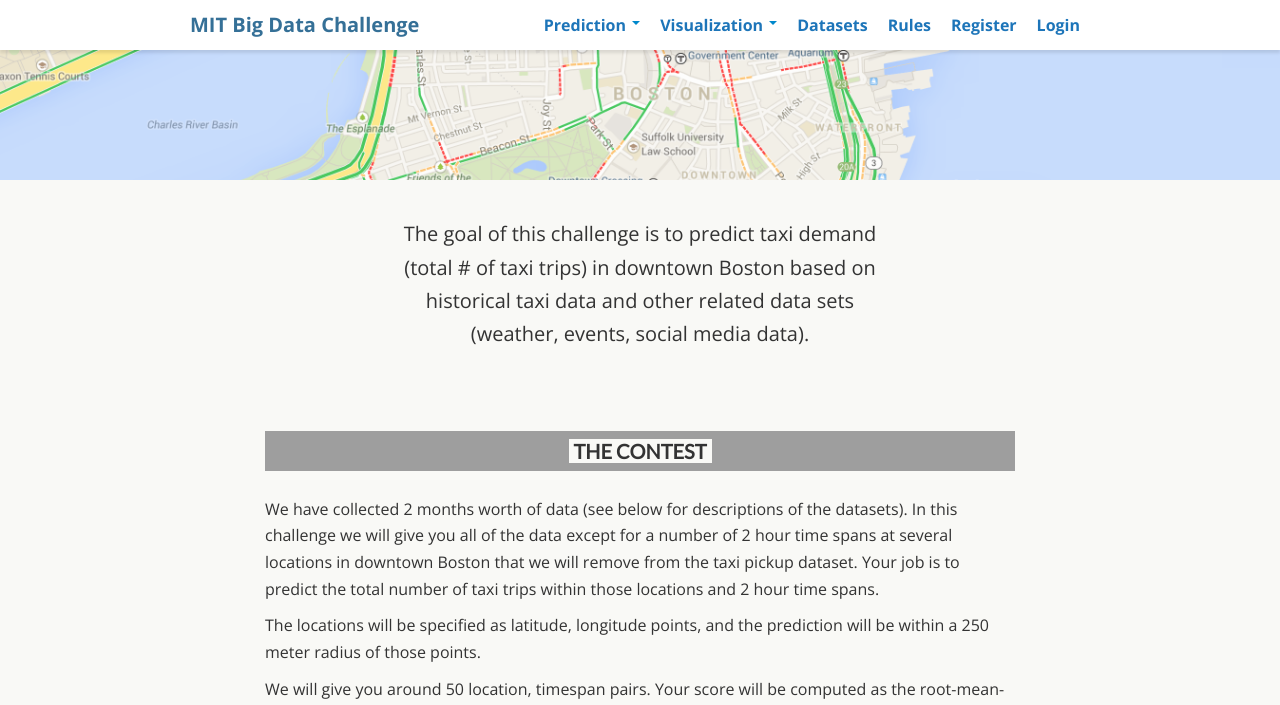
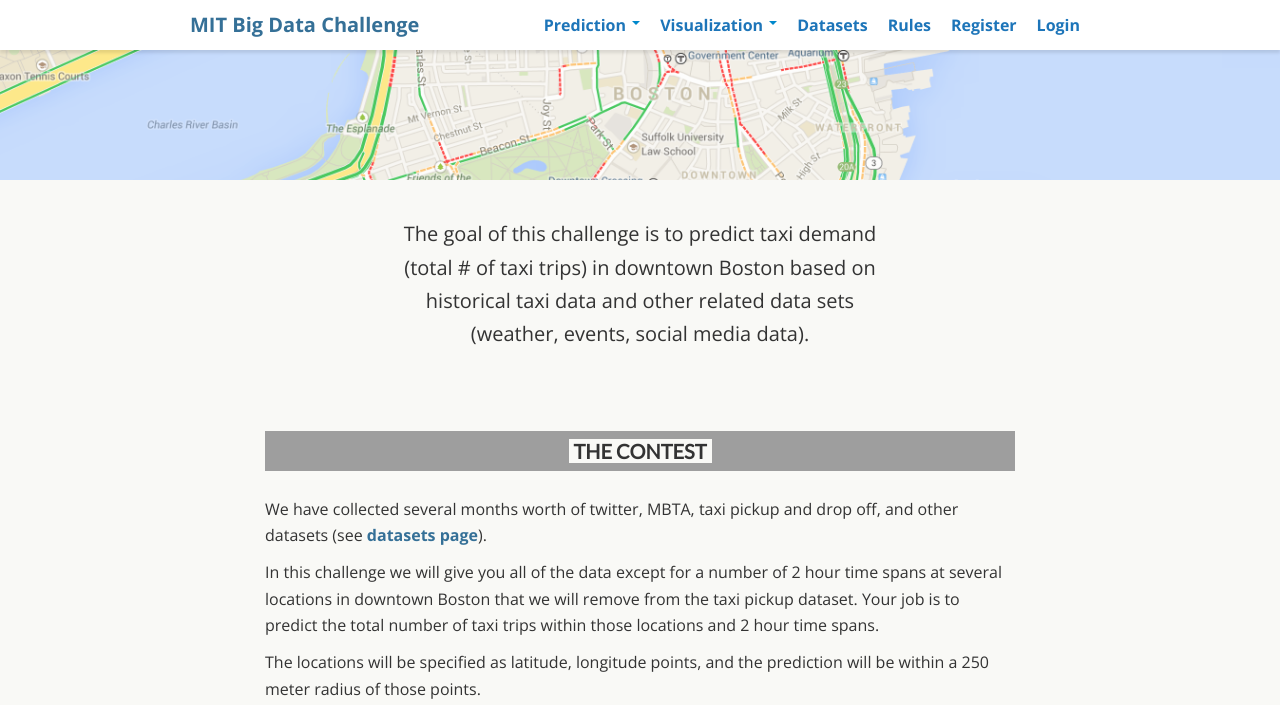
Before and after one commit to mitdbg/bigdata, a Django app: template src/website/templates/home/prediction.html in a window 1280 px wide. Shown: the top 705 px of the page. Run offline with Django 3.2, Linux system fonts and the light colour scheme; the template is opened without the code that fills it, so the values that code supplies are empty; parts of the project's set-up code (start-up, migrations or seed data) failed here and were passed over; some web fonts are replaced; grey boxes are pictures that could not be loaded.

Commit message:
modified prediction text

```diff
--- a/src/website/templates/home/prediction.html
+++ b/src/website/templates/home/prediction.html
@@ -12,8 +12,12 @@
   <div class="textseparator"><h1>The Contest</h1></div>
 
   <p>
-  We have collected 2 months worth of data (see below for
-  descriptions of the datasets).  In this challenge we will give
+  We have collected several months worth of twitter, MBTA,
+  taxi pickup and drop off, and other datasets (see <a href="/datasets">datasets page</a>).
+  </p>
+
+  <p>
+  In this challenge we will give
   you all of the data except for a number of 2 hour time spans at
   several locations in downtown Boston that we will remove from the
   taxi pickup dataset.  Your job is to predict the total number of
```
